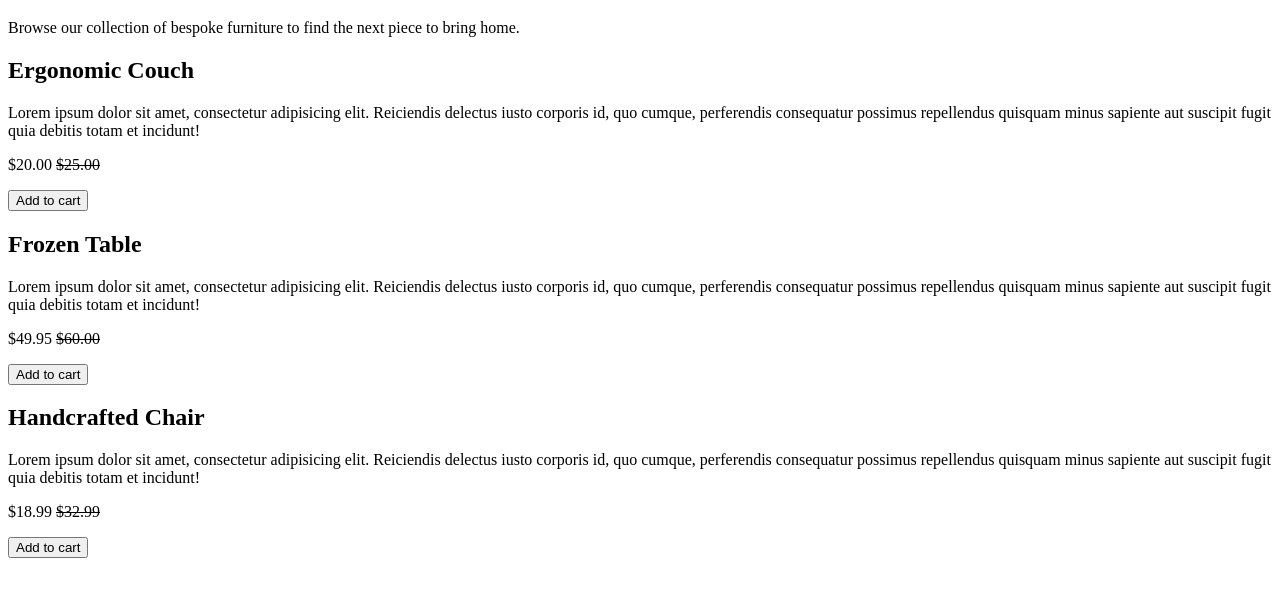
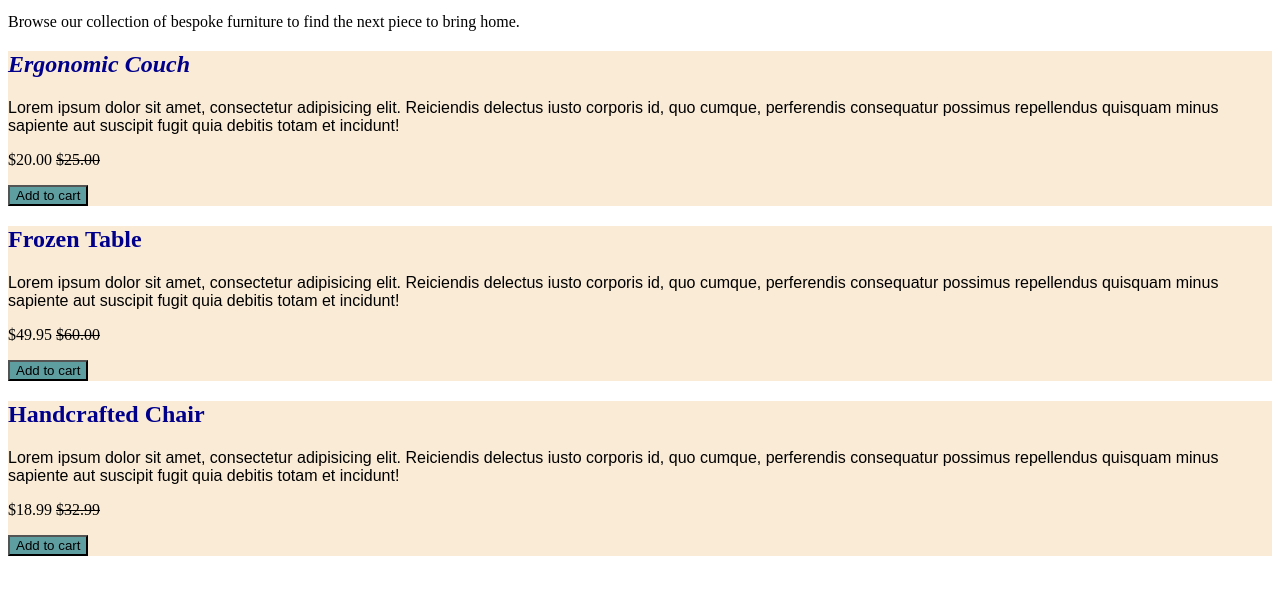
Before and after one commit to JaiVardhan316/furniture, a plain HTML site: page index.html in a window 1280 px wide. Shown: the part 61-658 px from the top of the page. Drawn offline with Linux system fonts and the light colour scheme.

Commit message:
finished furniture workshop

```diff
--- a/index.css
+++ b/index.css
@@ -0,0 +1,43 @@
+h2 {
+  color: darkblue;
+}
+
+.item1 {
+  font-style: italic;
+  margin-bottom: 10px;
+}
+
+.description1 {
+  padding-top: 5px;
+  font-family: Arial, Helvetica, sans-serif;
+}
+
+.item2 {
+  margin-bottom: 10px;
+}
+
+.description2 {
+  padding-top: 5px;
+  font-family: Arial, Helvetica, sans-serif;
+}
+
+.item3 {
+  margin-bottom: 10px;
+}
+
+.description3 {
+  padding-top: 5px;
+  font-family: Arial, Helvetica, sans-serif;
+}
+
+article {
+  background-color: antiquewhite;
+}
+
+button {
+  background-color: cadetblue;
+}
+
+h1 {
+  margin-bottom: 0;
+}
--- a/index.html
+++ b/index.html
@@ -2,6 +2,7 @@
 <html lang="en">
   <head>
     <title>Furniture Emporium</title>
+    <link rel="stylesheet" href="index.css" />
   </head>
   <body>
     <main>
@@ -13,8 +14,8 @@
         </p>
       </header>
       <article>
-        <h2>Ergonomic Couch</h2>
-        <p>
+        <h2 class="item1">Ergonomic Couch</h2>
+        <p class="description1">
           Lorem ipsum dolor sit amet, consectetur adipisicing elit. Reiciendis
           delectus iusto corporis id, quo cumque, perferendis consequatur
           possimus repellendus quisquam minus sapiente aut suscipit fugit quia
@@ -24,8 +25,8 @@
         <button>Add to cart</button>
       </article>
       <article>
-        <h2>Frozen Table</h2>
-        <p>
+        <h2 class="item2">Frozen Table</h2>
+        <p class="description2">
           Lorem ipsum dolor sit amet, consectetur adipisicing elit. Reiciendis
           delectus iusto corporis id, quo cumque, perferendis consequatur
           possimus repellendus quisquam minus sapiente aut suscipit fugit quia
@@ -35,8 +36,8 @@
         <button>Add to cart</button>
       </article>
       <article>
-        <h2>Handcrafted Chair</h2>
-        <p>
+        <h2 class="item3">Handcrafted Chair</h2>
+        <p class="description3">
           Lorem ipsum dolor sit amet, consectetur adipisicing elit. Reiciendis
           delectus iusto corporis id, quo cumque, perferendis consequatur
           possimus repellendus quisquam minus sapiente aut suscipit fugit quia
```
